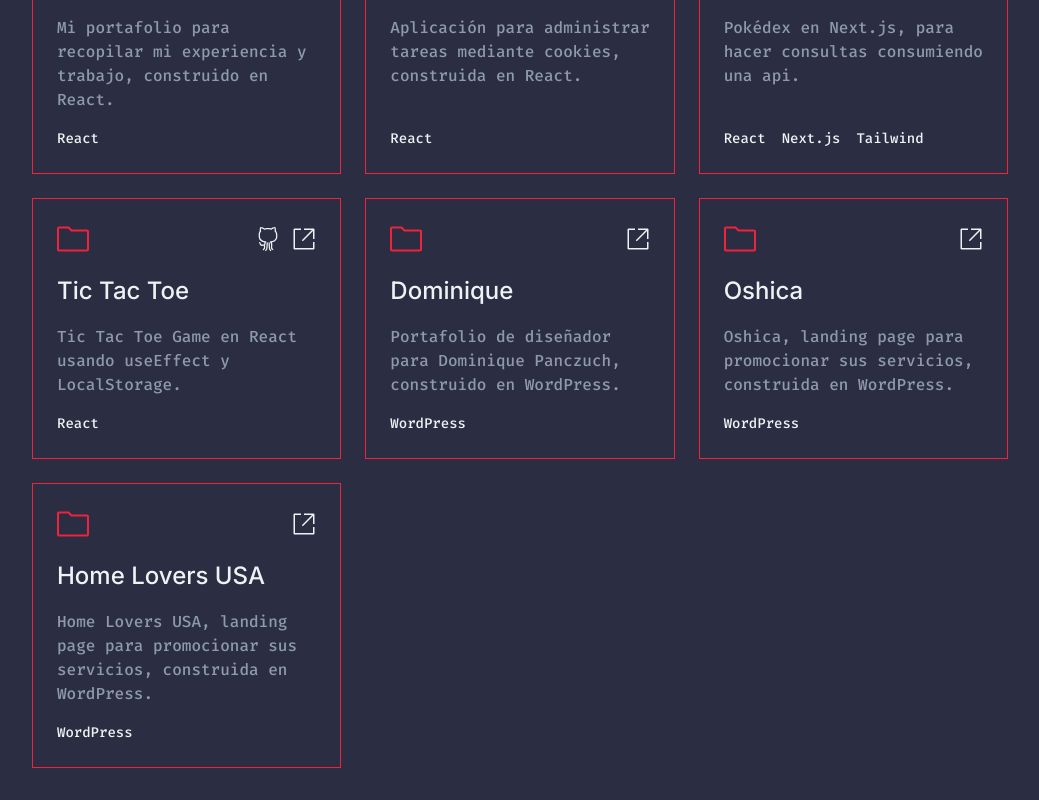
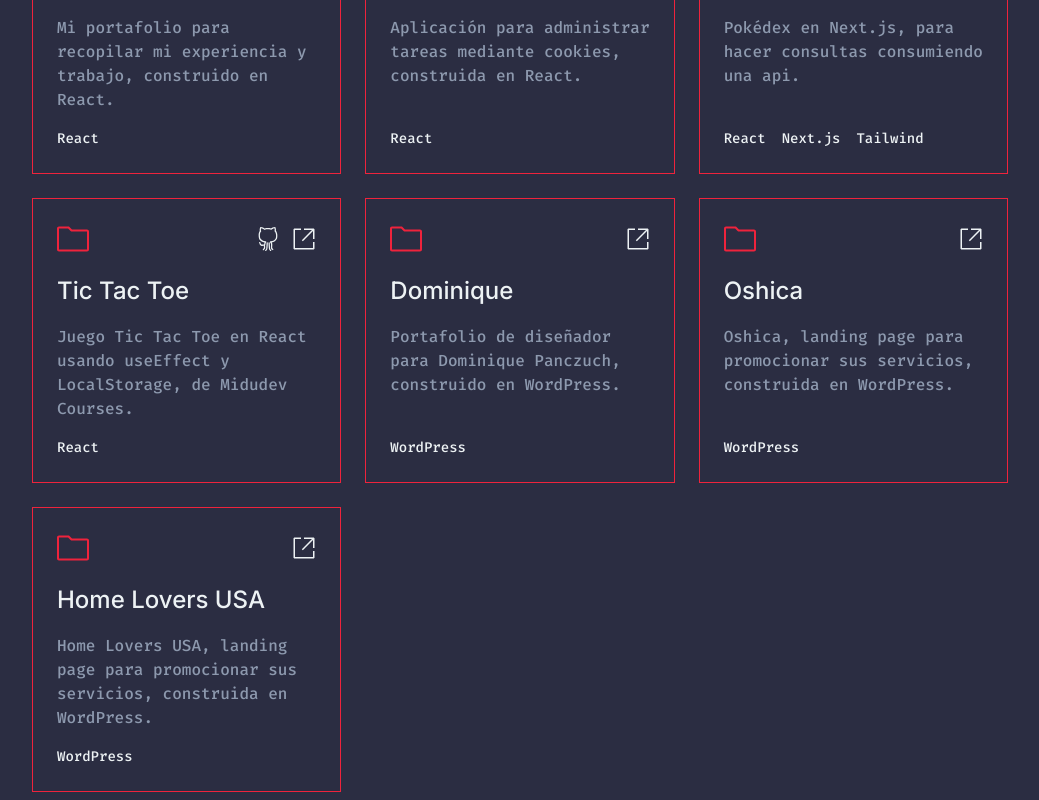
Before and after one commit to carlosamarto/portfolio, a React (Vite) app: page / in a window 1280 px wide. Shown: the part 1890-2690 px from the top of the page, without its empty margins (120-1159 px from the left). Built offline with nearby package versions, Linux system fonts and the light colour scheme.

Commit message:
Update/WPI: Projects

```diff
--- a/src/Mocks/index.js
+++ b/src/Mocks/index.js
@@ -61,7 +61,7 @@ export const content = {
 					website: "https://tic-tac-toe-five-rosy.vercel.app/",
 					github: "https://github.com/carlosmrtzor/tic-tac-toe",
 					title: "Tic Tac Toe",
-					description: "Tic Tac Toe Game in React using useEffect and LocalStorage.",
+					description: "Tic Tac Toe Game in React using useEffect and LocalStorage, from Midudev Courses.",
 					technologies: ["React"],
 				},
 				{
@@ -167,7 +167,7 @@ export const content = {
 					website: "https://tic-tac-toe-five-rosy.vercel.app/",
 					github: "https://github.com/carlosmrtzor/tic-tac-toe",
 					title: "Tic Tac Toe",
-					description: "Tic Tac Toe Game en React usando useEffect y LocalStorage.",
+					description: "Juego Tic Tac Toe en React usando useEffect y LocalStorage, de Midudev Courses.",
 					technologies: ["React"],
 				},
 				{
```
